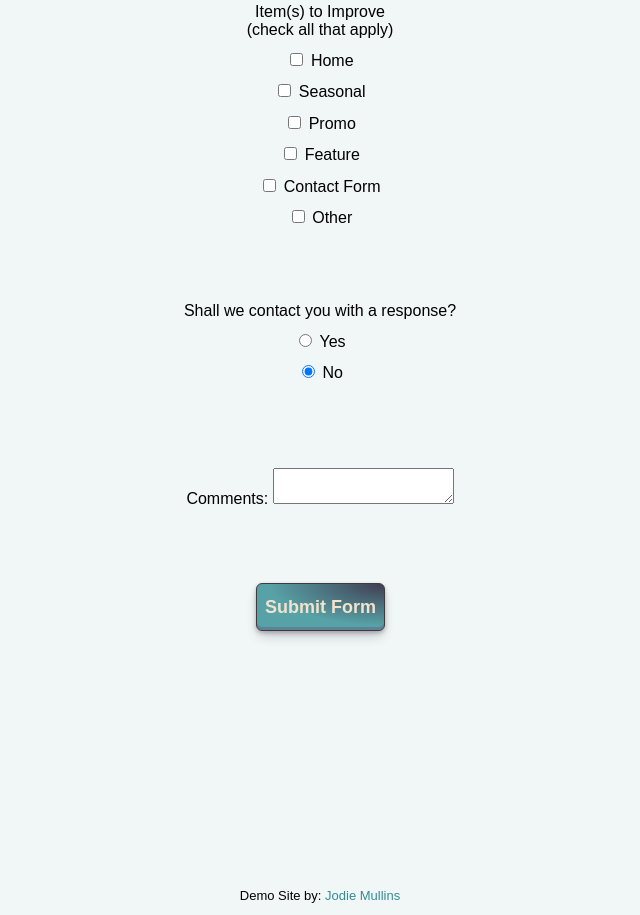
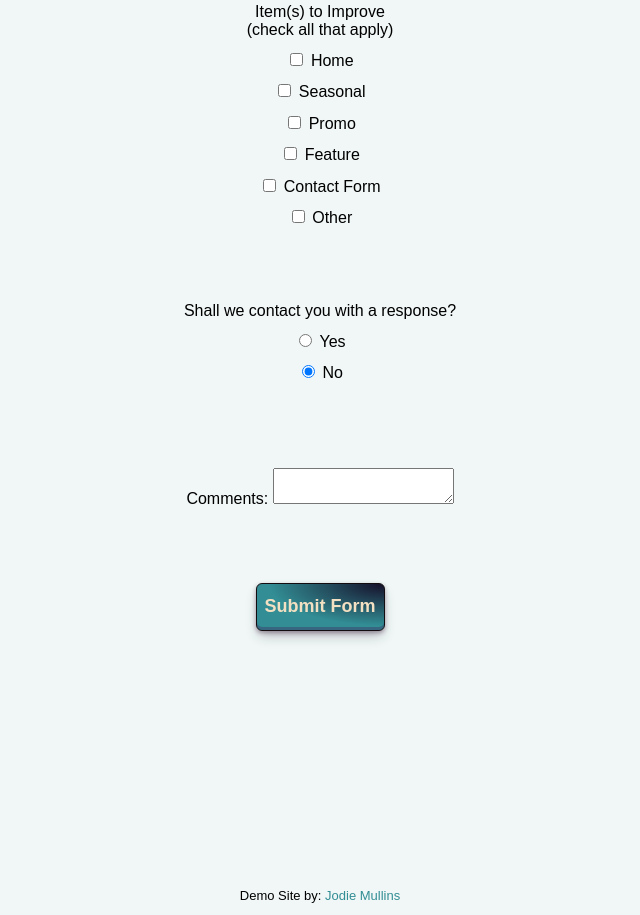
Before and after one commit to JodieMullins/CY-WebDev, a plain HTML site: page contact.html in a window 1280 px wide. Shown: the part 900-1815 px from the top of the page, without its empty margins (320-960 px from the left). Drawn offline with nearby package versions, Linux system fonts and the light colour scheme.

Commit message:
promo img, submit button edits

```diff
--- a/styles.css
+++ b/styles.css
@@ -187,8 +187,11 @@ footer {
                         PROMO CSS
 **********************************************************/
 #promo-shoe {
+    display: block;
     max-width: 100%;
     height: auto;
+    border-radius: 10%;
+    border: 2px solid #160f29;
 }
 
 
@@ -234,13 +237,10 @@ footer {
     padding-left: 16px;
     padding-right: 16px;
     position: relative;
-    text-align: left;
-    transition: box-shadow .15s,transform .15s;
-    touch-action: manipulation;
+    text-align: center;
     white-space: nowrap;
-    will-change: box-shadow , transform;
     font-size: 18px;
-    opacity: .8;
+ /*   opacity: .8;*/
     margin-bottom: 20%;
     padding: 8px;
 }
```
